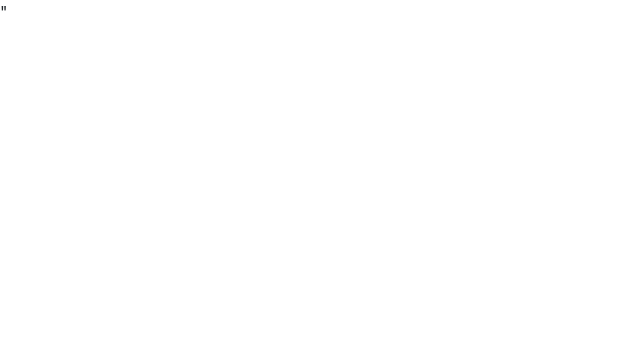
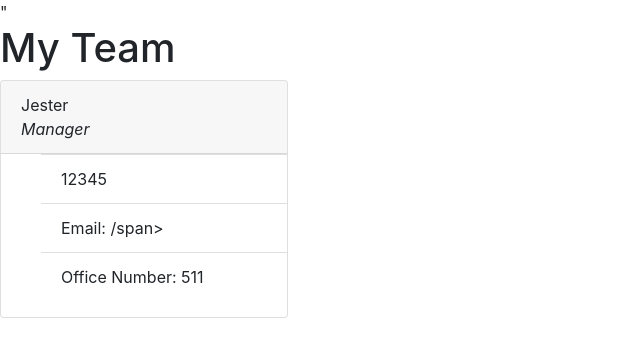
Before and after one commit to Robertschris44/teamProfile-generator, a website: page dist/index.html in a window 1280 px wide. Shown: the whole page, without its empty margins (0-640 px from the left). Drawn offline with nearby package versions, Linux system fonts and the light colour scheme.

Commit message:
added bootstrap styling

```diff
--- a/dist/index.html
+++ b/dist/index.html
@@ -9,6 +9,31 @@
     <link rel="stylesheet" href="style.css">
 </head>
 <body>
+    <header>
+        <h1>My Team</h1>
+    </header>
+    <main>
+        <!--Will enter boot strap list group styling -->
+        <div class="card" style="width: 18rem">
+            <div class="card-header">Jester</br>
+            <i class="fas fa-mug-hot">Manager</i></div>
+            <ul class="list=group list-group-flush">
+                <li class="list-group-item">12345</li>
+                <li class="list-group-item">Email: <span id="email"><a href="mailto:jester@gmail.com"></a>/span></li>
+                <li class="list-group-item">Office Number: 511</li>
+            </ul>
 
+        </div>
+
+
+
+
+
+
+
+
+
+
+    </main>
 </body>
 </html>
```
